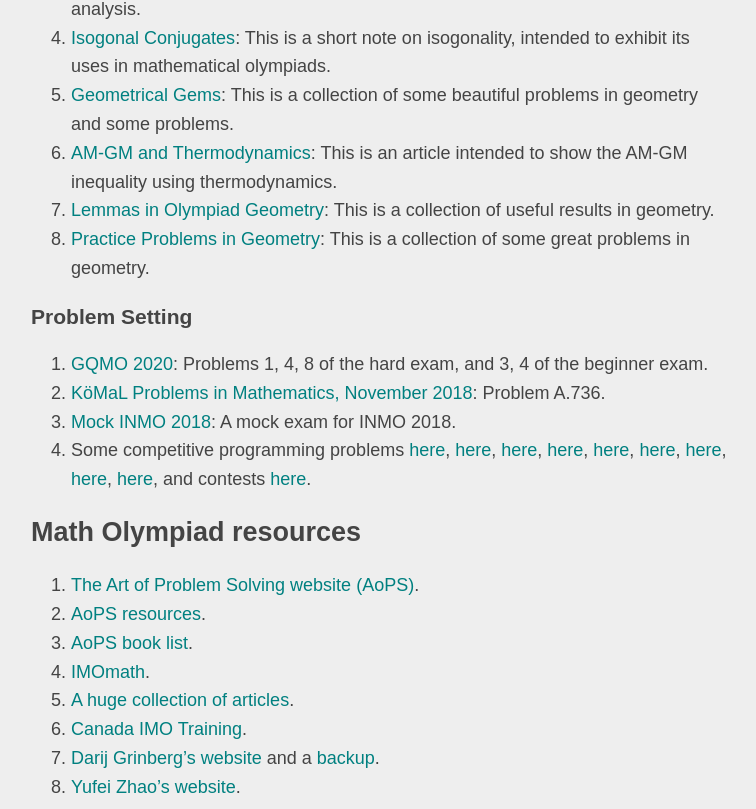
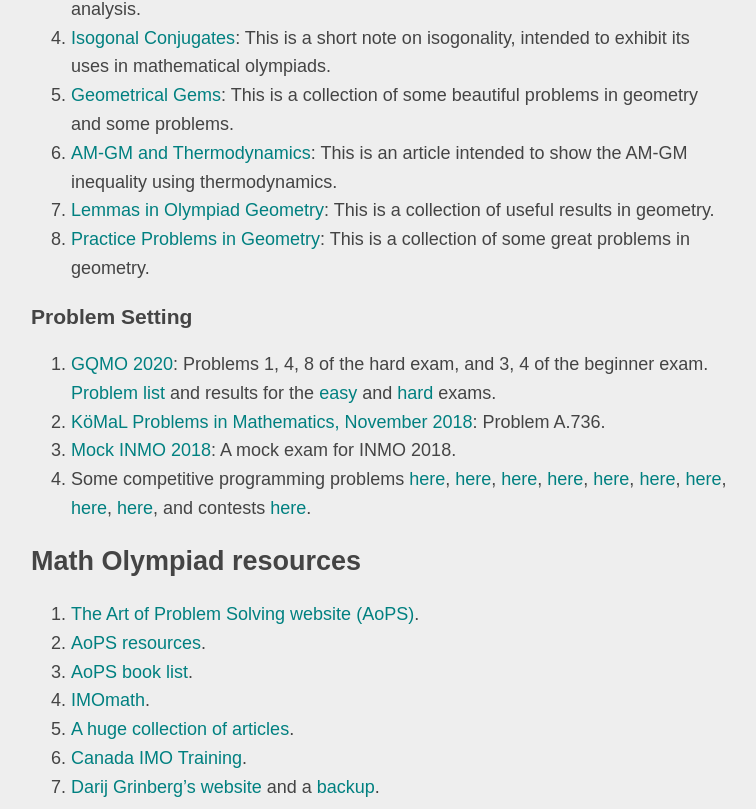
Before and after one commit to NavneelSinghal/NavneelSinghal.github.io, a plain HTML site: page writings.html in a window 1280 px wide. Shown: the part 645-1454 px from the top of the page, without its empty margins (259-1015 px from the left). Drawn offline with Linux system fonts and the light colour scheme.

Commit message:
fix links

```diff
--- a/writings.html
+++ b/writings.html
@@ -43,6 +43,7 @@ a{color:var(--link-color);text-decoration:none;}
 <th><a href="https://NavneelSinghal.github.io/writings">Writings</a></th>
 <th><a href="https://github.com/NavneelSinghal/">GitHub</a></th>
 <th><a href="https://www.linkedin.com/in/navneelsinghal/">LinkedIn</a></th>
+<th><a href="https://nor-blog.pages.dev/">Blog</a></th>
 </tr>
 </thead>
 <tbody>
@@ -51,7 +52,7 @@ a{color:var(--link-color);text-decoration:none;}
 <h2 id="writings">Writings</h2>
 <h3 id="publications">Publications</h3>
 <ol type="1">
-<li>Navneel Singhal, <a href="https://forumgeom.fau.edu/FG2017volume17/FG201724index.html">On
+<li>Navneel Singhal, <a href="https://web.archive.org/web/20170613141531/https://forumgeom.fau.edu/FG2017volume17/FG201724index.html">On
 the orthogonality of a median and a symmedian</a>, Forum Geometricorum,
 17 (2017) 203–206.</li>
 <li><a href="https://faculty.evansville.edu/ck6/encyclopedia/ETCPart7.html#X13442">X(13442)</a>
@@ -92,8 +93,11 @@ geometry.</li>
 </ol>
 <h3 id="problem-setting">Problem Setting</h3>
 <ol type="1">
-<li><a href="https://www.gqmo.org/">GQMO 2020</a>: Problems 1, 4, 8 of
-the hard exam, and 3, 4 of the beginner exam.</li>
+<li><a href="https://web.archive.org/web/20221129015804/https://www.gqmo.org/">GQMO
+2020</a>: Problems 1, 4, 8 of the hard exam, and 3, 4 of the beginner
+exam. <a href="https://artofproblemsolving.com/community/c1152765">Problem
+list</a> and results for the <a href="https://mathematics.isodn.org/timeline/GQMO-Easy/">easy</a> and <a href="https://mathematics.isodn.org/timeline/GQMO-Hard/">hard</a>
+exams.</li>
 <li><a href="https://www.komal.hu/feladat?a=honap&amp;h=201811&amp;t=mat&amp;l=en">KöMaL
 Problems in Mathematics, November 2018</a>: Problem A.736.</li>
 <li><a href="https://drive.google.com/file/d/1vQ2EEawu9MwVZhnV-ZfRAQTIhfN3cCfM/view">Mock
```
Also changed, not shown: 1 other file.
